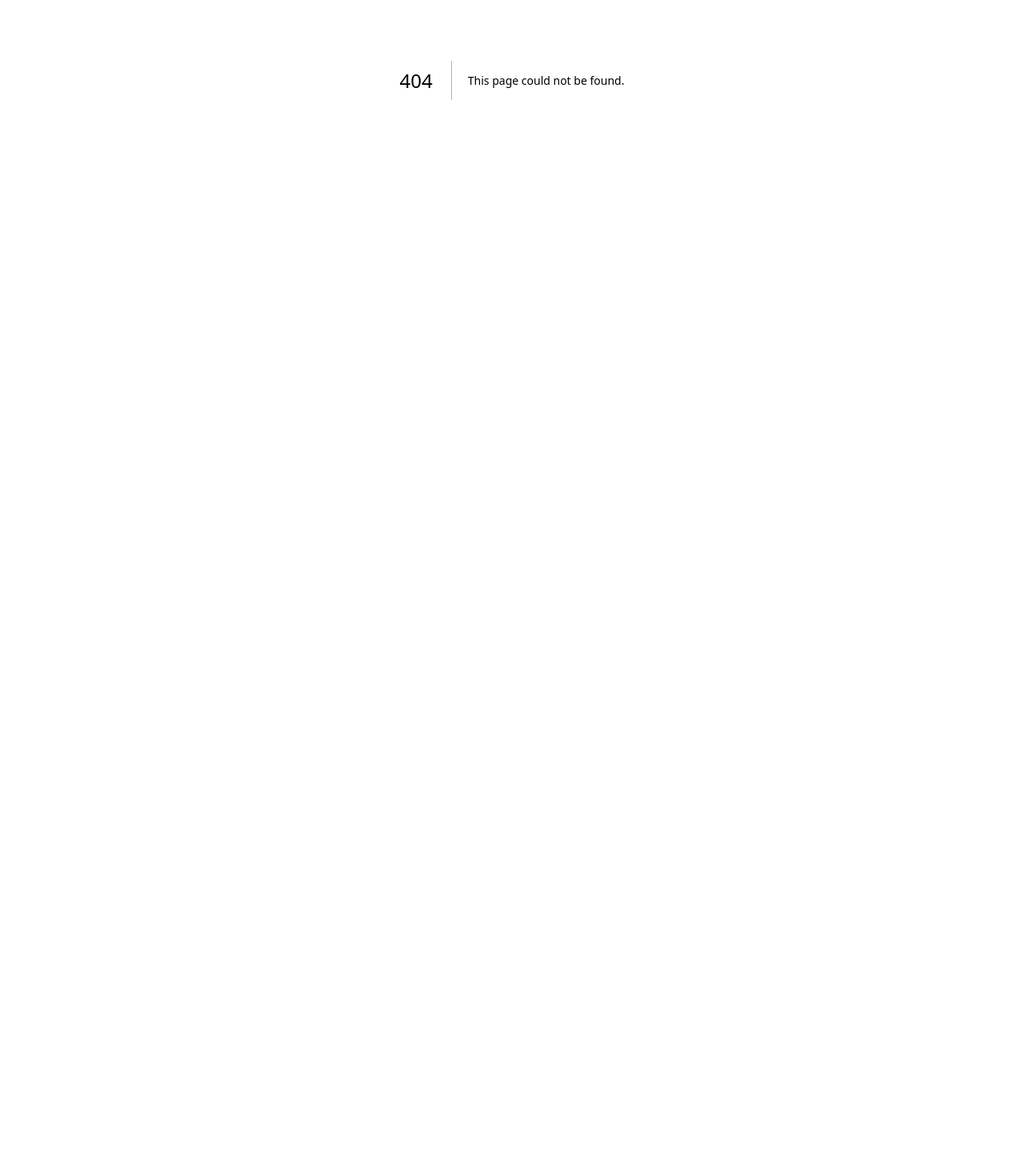
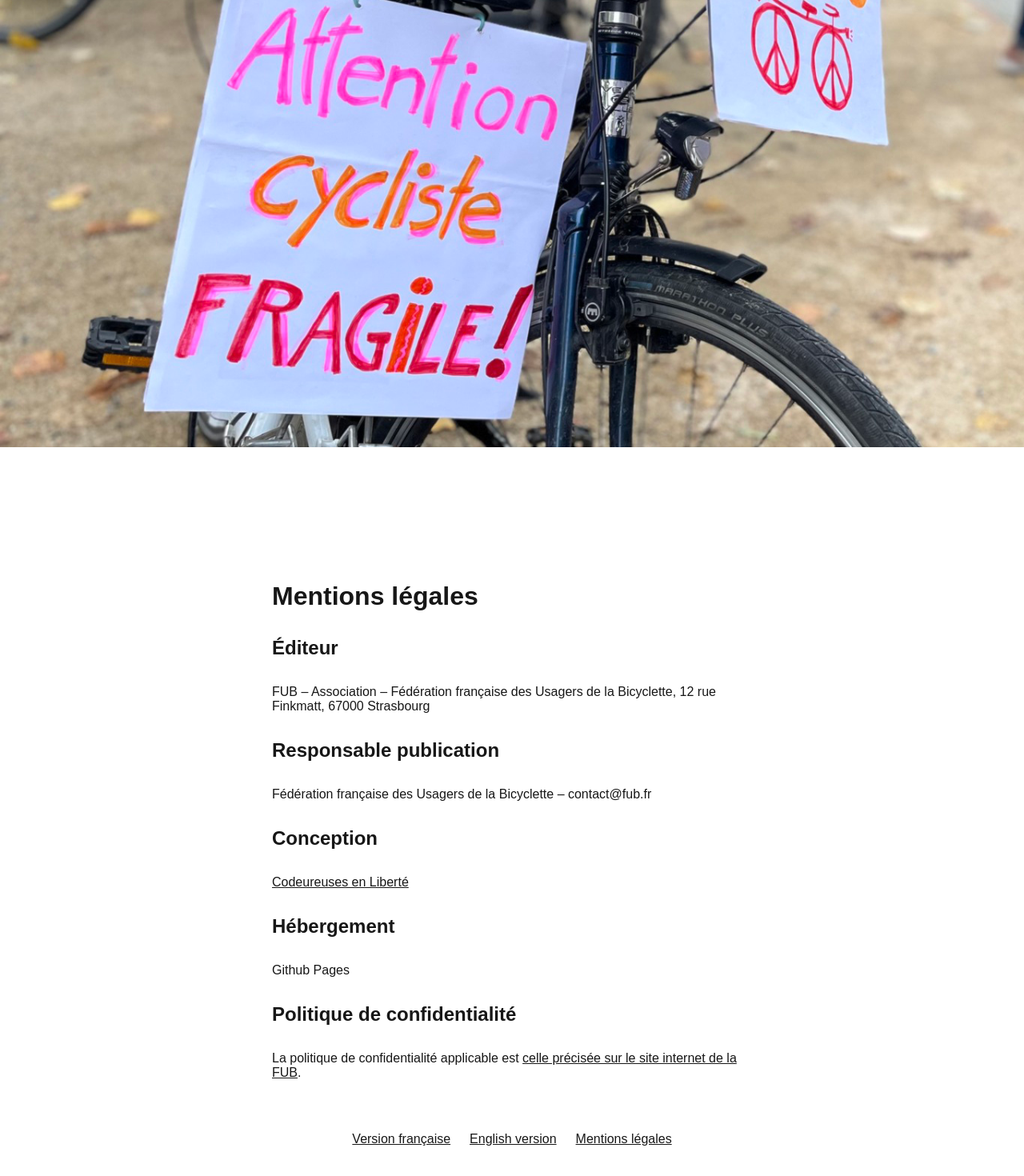
Before and after one commit to StopViolenceMotorisee/demo, a Next.js app: page /mentions-legales in a window 1280 px wide. Before the commit this address had no page. Shown: the part 300-1770 px from the top of the page at 80% size. Before the commit the page ends 800 px from the top, so only its background shows below. Built offline with nearby package versions, Linux system fonts and the light colour scheme.

Commit message:
Ajoute la page en anglais et les mentions légales

```diff
--- /dev/null
+++ b/components/footer.js
@@ -0,0 +1,10 @@
+import styles from "@/styles/Home.module.css";
+import Link from "next/link";
+
+export function AppFooter() {
+  return <footer className={styles.footer}>
+      <Link href="/">Version française</Link>
+      <Link href="/english">English version</Link>
+      <Link href="/mentions-legales">Mentions légales</Link>
+	</footer>
+}
--- /dev/null
+++ b/components/header.js
@@ -0,0 +1,18 @@
+import Image from "next/image";
+import Link from "next/link";
+import styles from "@/styles/Home.module.css";
+
+export function AppHeader() {
+  return <div className={styles.logoBox}>
+    <Link href="/">
+    <Image
+      className={styles.logo}
+      src="/photo_pauavelo_bandeau.jpg"
+      alt="Photo d’une manifestation de soutien à Paul"
+      width={2048}
+      height={916}
+      priority
+     />
+     </Link>
+   </div>
+}
--- /dev/null
+++ b/pages/mentions-legales.js
@@ -0,0 +1,41 @@
+import Head from "next/head";
+import styles from "@/styles/Home.module.css";
+import { AppHeader } from "@/components/header.js";
+import { AppFooter } from "@/components/footer.js";
+
+export default function MentionsLegales() {
+  return (
+    <>
+      <Head>
+        <title>Stop aux violences motorisées !</title>
+        <meta name="description" content="Stop aux violences motorisées !" />
+        <meta name="viewport" content="width=device-width, initial-scale=1" />
+        <link rel="icon" href="/favicon.ico" />
+      </Head>
+      <AppHeader />
+      <div
+        className={`${styles.page}`}
+      >
+        <main className={styles.main}>
+          <h1>Mentions légales</h1>
+
+          <h2>Éditeur</h2>
+          <p>FUB – Association – Fédération française des Usagers de la Bicyclette, 12 rue Finkmatt, 67000 Strasbourg</p>
+
+          <h2>Responsable publication</h2>
+          <p>Fédération française des Usagers de la Bicyclette – contact@fub.fr</p>
+
+          <h2>Conception</h2>
+          <p><a href="codeursenliberte.fr/" target="_blank">Codeureuses en Liberté</a></p>
+
+          <h2>Hébergement</h2>
+          <p>Github Pages</p>
+
+          <h2>Politique de confidentialité</h2>
+          <p>La politique de confidentialité applicable est <a href="https://www.fub.fr/mentions-legales" target="_blank">celle précisée sur le site internet de la FUB</a>.</p>
+        </main>
+        <AppFooter />
+      </div>
+    </>
+  );
+}
```
Also changed, not shown: pages/english.js (added, +72 -0 lines), pages/index.js (+7 -22 lines).
